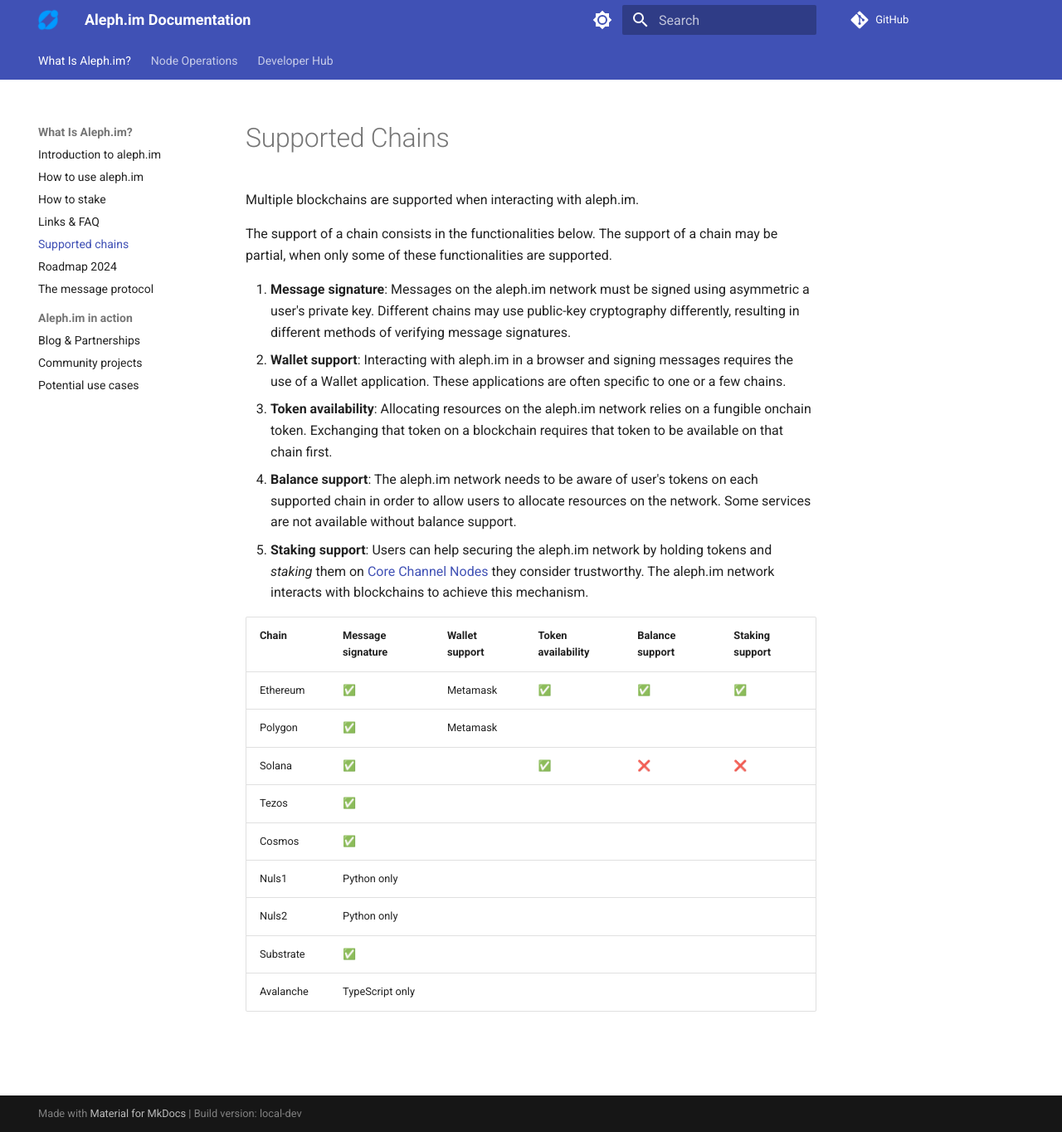
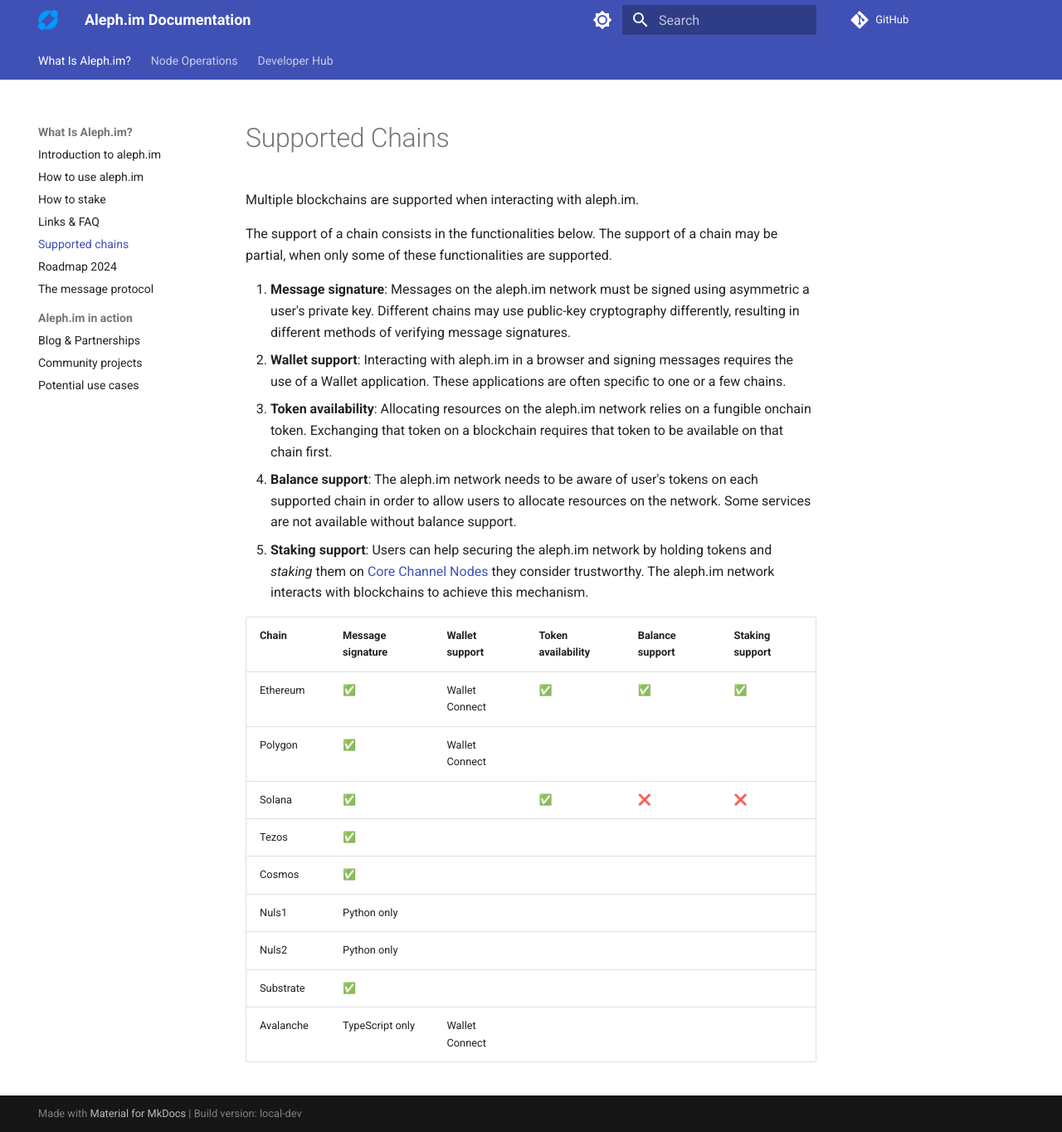
Before and after one commit to aleph-im/aleph-docs, an MkDocs documentation site: the page built from docs/protocol/chains.md, in a window 1280 px wide and 1364 px high. Shown: the whole window at 83% size. Built offline with MkDocs 1.6.1 and Material for MkDocs 9.7.7, drawn with Linux system fonts in a browser that asks for light colours; comment, search, counter and statistics services are not loaded.

Commit message:
[*] add wallet connect to chain list

```diff
--- a/docs/protocol/chains.md
+++ b/docs/protocol/chains.md
@@ -27,12 +27,12 @@
 
 | Chain     | Message signature | Wallet support | Token availability | Balance support | Staking support |
 |-----------|-------------------|----------------|--------------------|-----------------|-----------------|
-| Ethereum  | ✅                 | Metamask       | ✅                 | ✅              | ✅               |
-| Polygon   | ✅                 | Metamask       |                    |                |                 |
+| Ethereum  | ✅                 | Wallet Connect      | ✅                 | ✅              | ✅               |
+| Polygon   | ✅                 | Wallet Connect       |                    |                |                 |
 | Solana    | ✅                 |                | ✅                  | ❌             | ❌               |
 | Tezos     | ✅                 |                |                    |                |                 |
 | Cosmos    | ✅                 |                |                    |                |                 |
 | Nuls1     | Python only        |                |                    |                 |                 |
 | Nuls2     | Python only        |                |                    |                 |                 |
 | Substrate | ✅                 |                |                    |                |                 |
-| Avalanche | TypeScript only    |                |                    |                 |                 |
+| Avalanche | TypeScript only    | Wallet Connect               |                    |                 |                 |
```
